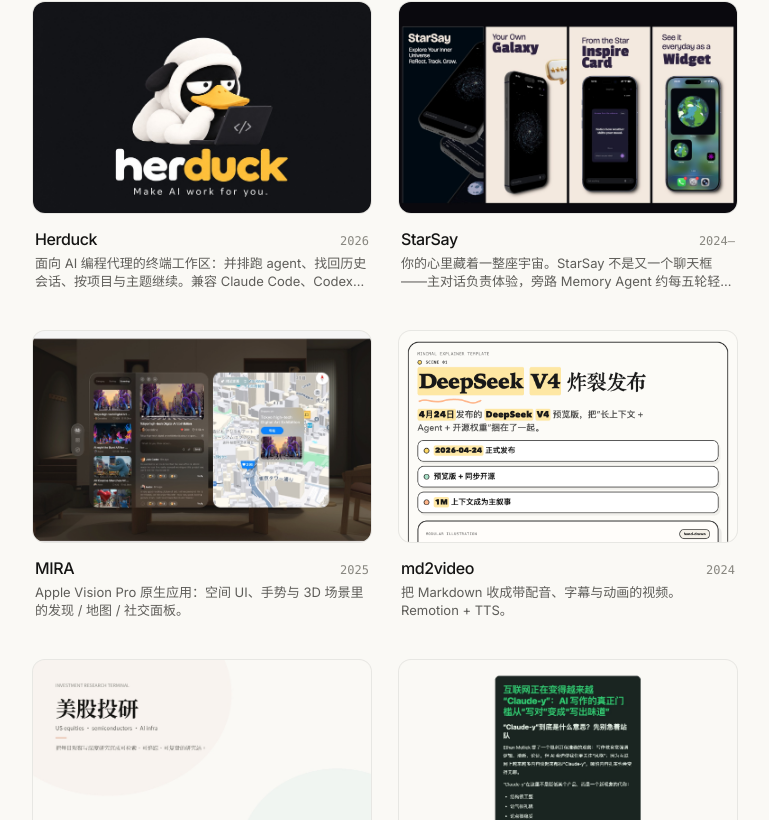
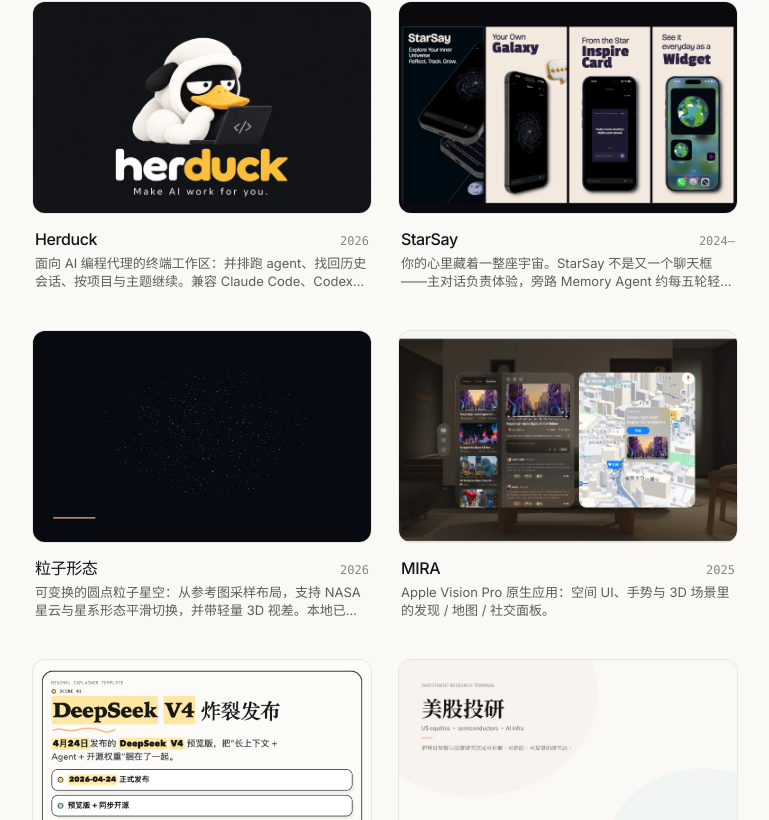
Before and after one commit to wenhanweime/portfolio, a React (Vite) app: page /#/ in a window 1280 px wide. Shown: the part 475-1295 px from the top of the page, without its empty margins (255-1024 px from the left). Built offline with nearby package versions, Linux system fonts and the light colour scheme.

Commit message:
Add Particle Morph portfolio placeholder card
Placeholder for the particle sky / NASA morph project until public repo and deploy URL land.

```diff
--- a/src/data/projects.ts
+++ b/src/data/projects.ts
@@ -195,6 +195,31 @@
     ],
   },
   {
+    id: "particle-morph",
+    name: { zh: "粒子形态", en: "Particle Morph" },
+    description: {
+      zh: "可变换的圆点粒子星空：从参考图采样布局，支持 NASA 星云与星系形态平滑切换，并带轻量 3D 视差。本地已有数十种形态，开源与线上部署即将就绪。",
+      en: "Transformable particle skies sampled from reference images—smooth morphs across NASA nebulae and galaxies, with light 3D parallax. Dozens of forms locally; open-source repo and live demo coming soon.",
+    },
+    techStack: ["Vite", "TypeScript", "Three.js"],
+    highlights: {
+      zh: [
+        "参考图采样布局，形态可平滑切换",
+        "每周更新一张 NASA 新图形态",
+        "轻量 3D 视差星空交互",
+        "开源仓库与线上演示即将上线",
+      ],
+      en: [
+        "Layouts sampled from reference images with smooth morphs",
+        "A new NASA image form each week",
+        "Light 3D parallax for the particle sky",
+        "Public repo and live demo coming soon",
+      ],
+    },
+    year: "2026",
+    cover: "/covers/particle-morph.jpg",
+  },
+  {
     id: "mira",
     name: { zh: "MIRA", en: "MIRA" },
     description: {
```
Also changed, not shown: public/covers/particle-morph.jpg (added).
